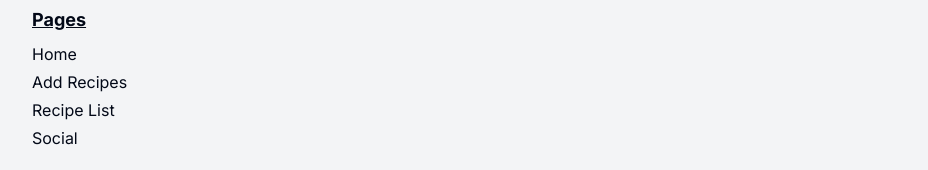
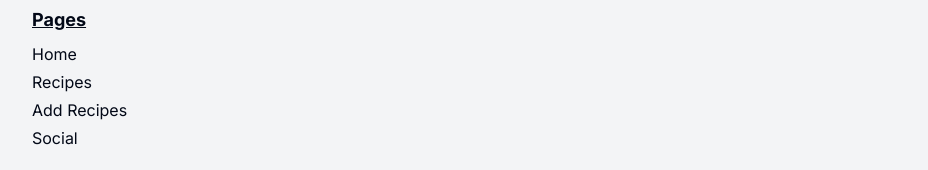
Before and after one commit to Dillonpw/recipe-book, a Next.js app: page / in a window 1280 px wide. Shown: the part 578-748 px from the top of the page, without its empty margins (144-1072 px from the left). Built offline with nearby package versions, Linux system fonts and the light colour scheme; no server answers.

Commit message:
reordered links

```diff
--- a/app/components/footer.tsx
+++ b/app/components/footer.tsx
@@ -2,19 +2,20 @@ import Link from "next/link";
 
 const Footer = () => {
   return (
-    <footer className="flex h-auto flex-col p-4 mt-6">
+    <footer className="mt-6 flex h-auto flex-col p-4">
       <div className="mb-4 flex w-fit flex-col">
         <p className="mb-2 text-lg font-bold underline">Pages</p>
         <ul className="flex flex-col gap-1">
-        <li className="un cursor-pointer">
+          <li className="un cursor-pointer">
             <Link href="/">Home</Link>
+          </li>
+          <li className="un cursor-pointer">
+            <Link href="/recipe-list">Recipes</Link>
           </li>
           <li className="un cursor-pointer">
             <Link href="/new-recipe">Add Recipes</Link>
           </li>
-          <li className="un cursor-pointer">
-            <Link href="/recipe-list">Recipe List</Link>
-          </li>
+
           <li className="un cursor-pointer">
             <Link href="/social">Social</Link>
           </li>
```
